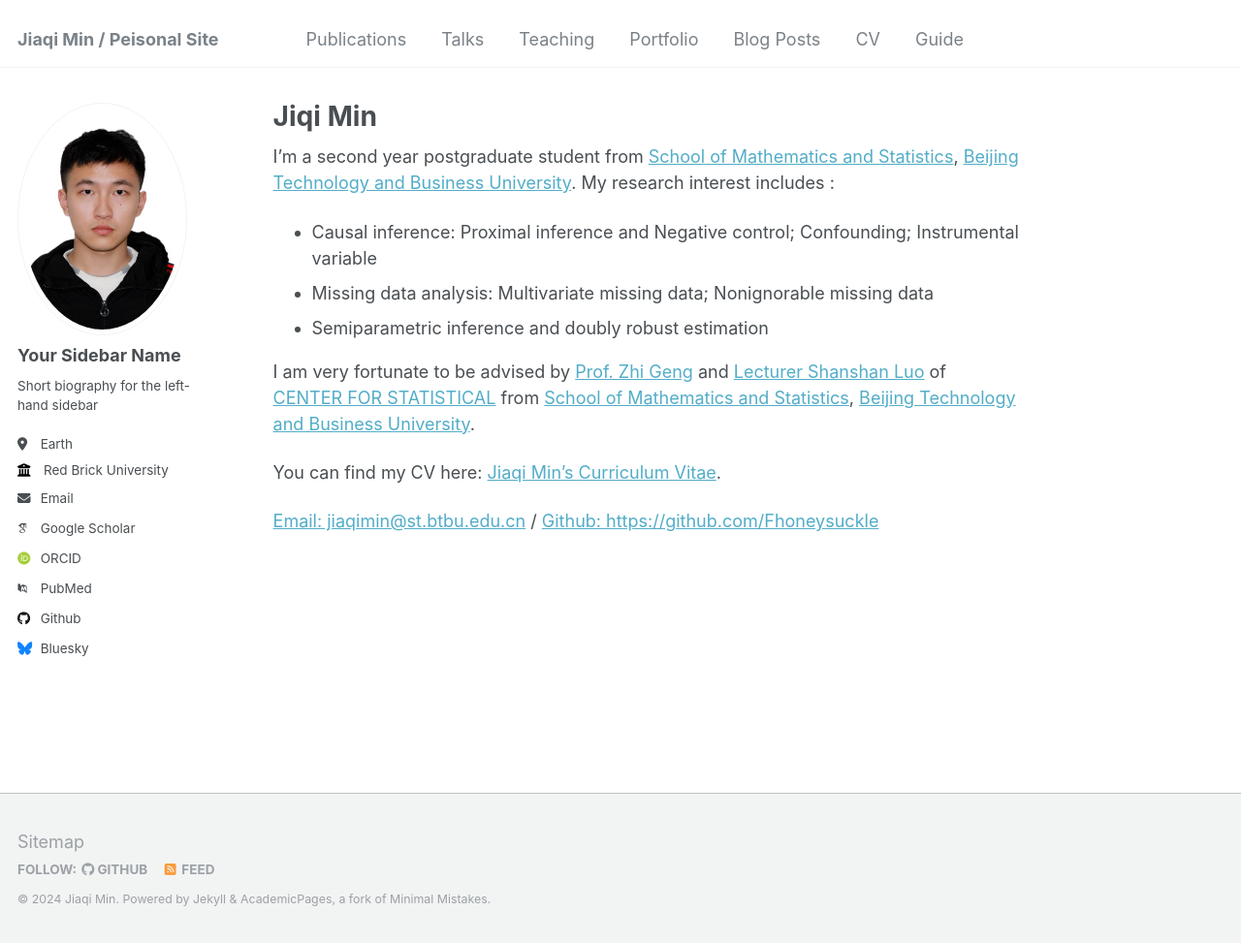
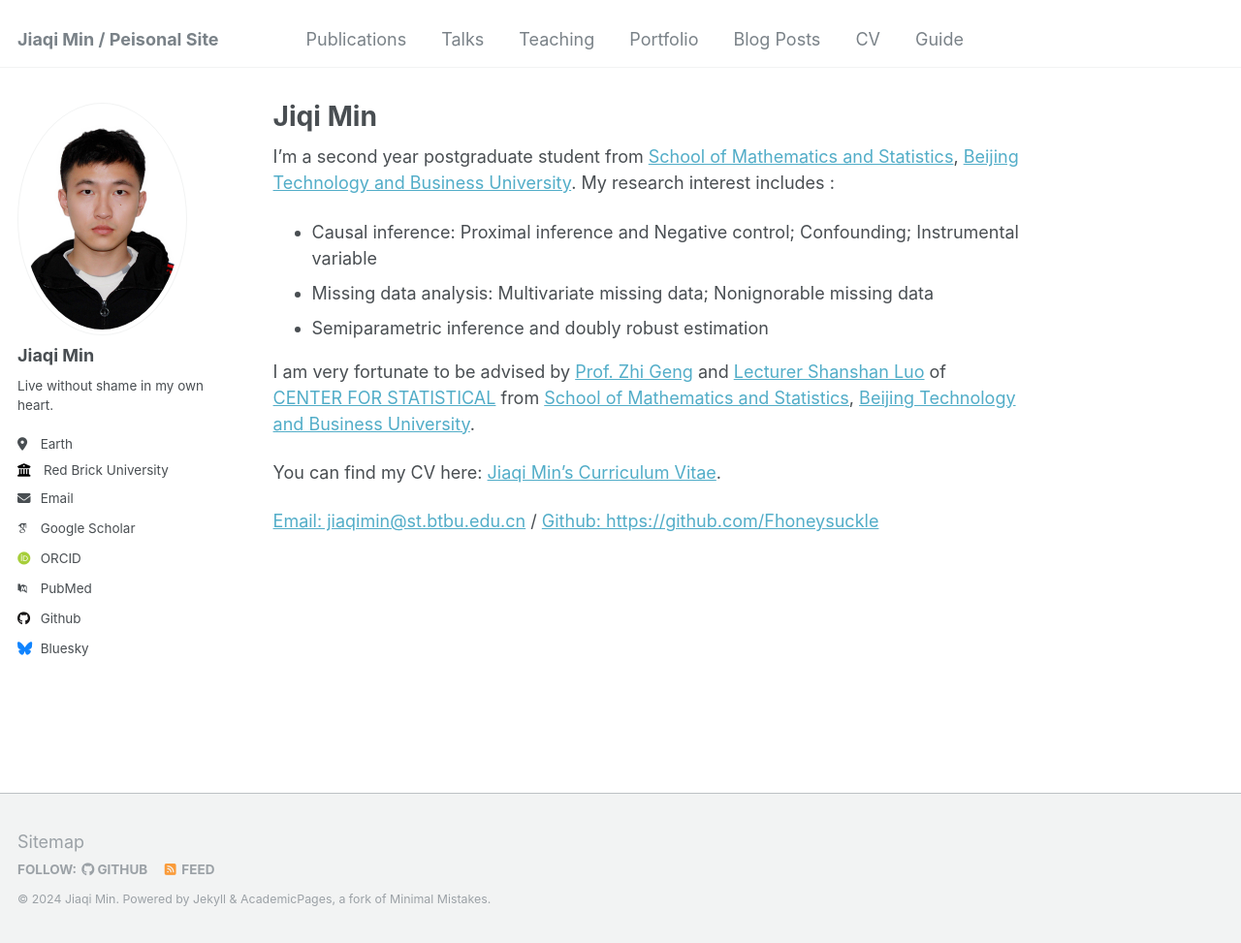
Before and after one commit to Fhoneysuckle/Fhoneysuckle.github.io, a Jekyll site: the page built from _pages/about.md, in a window 1280 px wide and 973 px high. Shown: the whole window at 97% size. Built offline with Jekyll 4.4.1, drawn with Linux system fonts in a browser that asks for light colours; some web fonts are replaced.

Commit message:
Update _config.yml

```diff
--- a/_config.yml
+++ b/_config.yml
@@ -22,9 +22,9 @@ repository               : "Fhoneysuckle/Fhoneysuckle.github.io"
 author:
   # Biographic information
   avatar           : "profile.png"
-  name             : "Your Sidebar Name"
+  name             : "Jiaqi Min"
   pronouns         : # example: "she/her"
-  bio              : "Short biography for the left-hand sidebar"
+  bio              : "Live without shame in my own heart."
   location         : "Earth"
   employer         : "Red Brick University"
   uri              : # URL
```
